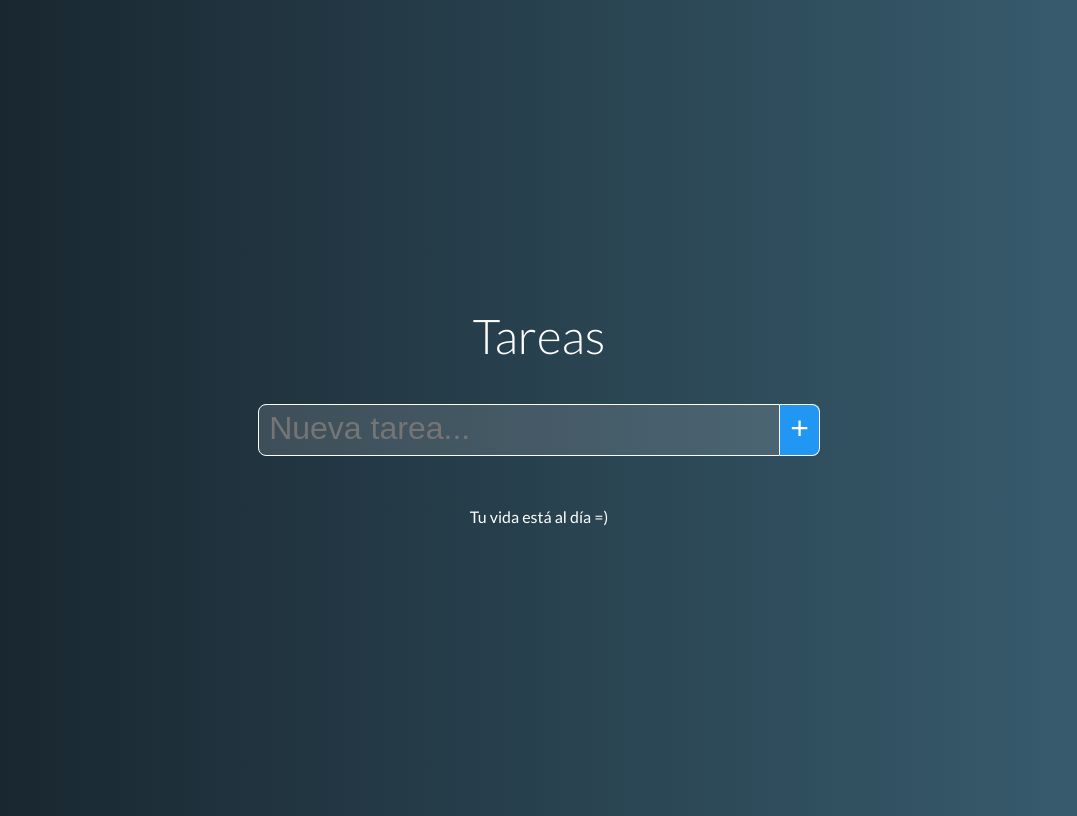
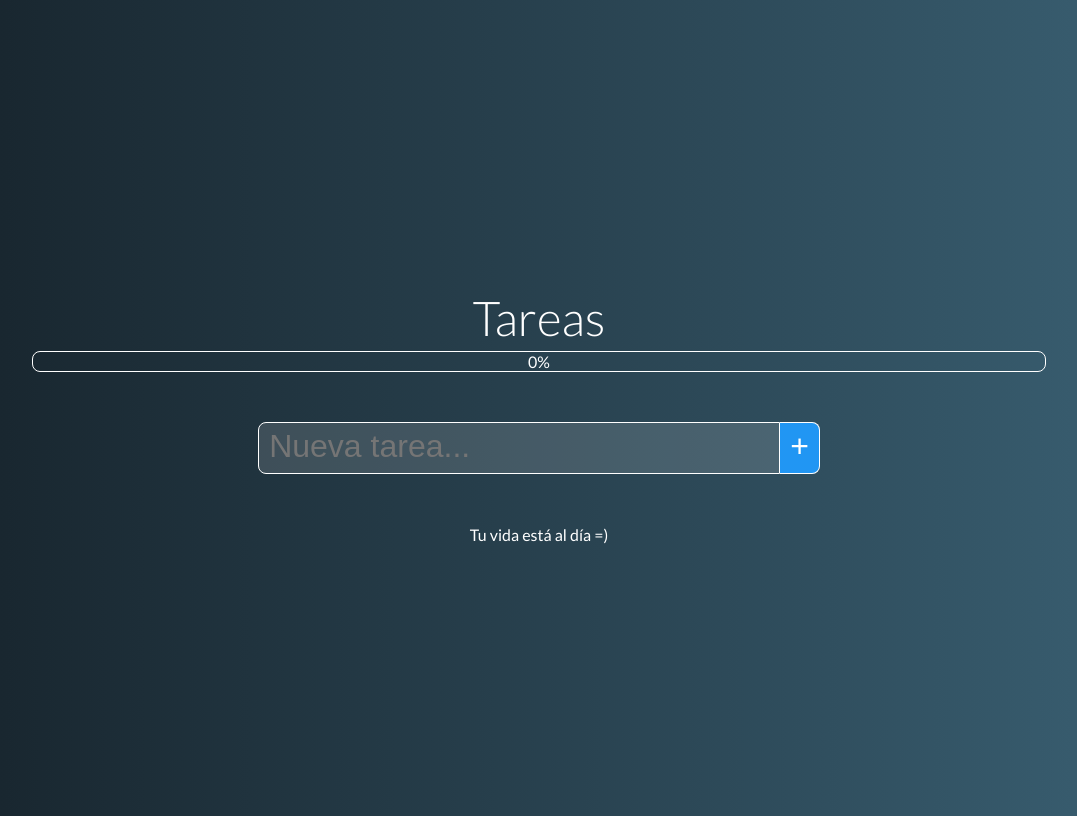
Before and after one commit to dev-ignacio-h/todo-vue, a Vue app: page / in a window 1280 px wide. Shown: the whole page, without its empty margins (101-1178 px from the left). Built offline with nearby package versions, Linux system fonts and the light colour scheme.

Commit message:
barra de progreso lista

```diff
--- a/src/App.vue
+++ b/src/App.vue
@@ -1,20 +1,34 @@
 <template>
 	<div id="app">
 		<h1>Tareas</h1>
+		<TasksProgress :progress="progress"/>
 		<NewTask @task-added="addTask" />
-		<TaskGrid @task-deleted="deleteTask" :tasks="tasks" />
+		<TaskGrid
+			@task-deleted="deleteTask"
+			:tasks="tasks"
+			@task-state-changed="toggleTaskState"
+		/>
 	</div>
 </template>
 
 <script>
 import TaskGrid from './components/TaskGrid'
 import NewTask from './components/NewTask'
+import TasksProgress from './components/TasksProgress'
 
 export default {
-	components: { TaskGrid, NewTask },
+	components: { TaskGrid, NewTask, TasksProgress },
 	data() {
 		return {
 			tasks: []
+		}
+	},
+	computed: {
+		progress() {
+			const total = this.tasks.length
+			const done = this.tasks.filter(t => !t.pending).length
+			console.log(Math.round(done / total * 100) || 0)
+			return Math.round(done / total * 100) || 0
 		}
 	},
 	methods: {
@@ -34,6 +48,9 @@
 		},
 		deleteTask(i) {
 			this.tasks.splice(i, 1)
+		},
+		toggleTaskState(i) {
+			this.tasks[i].pending = !this.tasks[i].pending
 		}
 	}
 }
--- a/src/components/Task.vue
+++ b/src/components/Task.vue
@@ -1,7 +1,10 @@
 <template>
-    <div class="task"
-        :class="stateClass">
-        <span class="close" @click="$emit('task-deleted', task)">x</span>
+    <div
+        @click="$emit('task-state-changed', task)"
+        class="task"
+        :class="stateClass"
+    >
+        <span @click.stop="$emit('task-deleted', task)" class="close">x</span>
         <p>{{ task.name }}</p>
     </div>
 </template>
--- a/src/components/TaskGrid.vue
+++ b/src/components/TaskGrid.vue
@@ -5,6 +5,7 @@
                 :key="task.name"
                 :task="task"
                 @task-deleted="$emit('task-deleted', i)"
+                @task-state-changed="$emit('task-state-changed', i)"
             >
             </Task>
         </template>
--- /dev/null
+++ b/src/components/TasksProgress.vue
@@ -0,0 +1,38 @@
+<template>
+    <div class="tasks-progress">
+        <span class="progress-value">{{ progress }}%</span>
+        <div class="progress-bar" :style="{width: progress + '%'}"></div>
+    </div>
+</template>
+
+<script>
+export default {
+    props: {
+        progress: { type: Number, default: 0 }
+    }
+}
+</script>
+
+<style>
+    .tasks-progress {
+        position: relative;
+        width: 80%;
+        border: 1px solid #fff;
+        color: #fff;
+        border-radius: 8px;
+        margin-bottom: 15px;
+        display: flex;
+        flex-direction: column;
+        align-items: center;
+    }
+    .progress-bar {
+        position: absolute;
+        border-radius: 8px;
+        height: 100%;
+        background-color: #4caf50;
+        align-self: flex-start;
+    }
+    .progress-value {
+        z-index: 1;
+    }
+</style>
```
